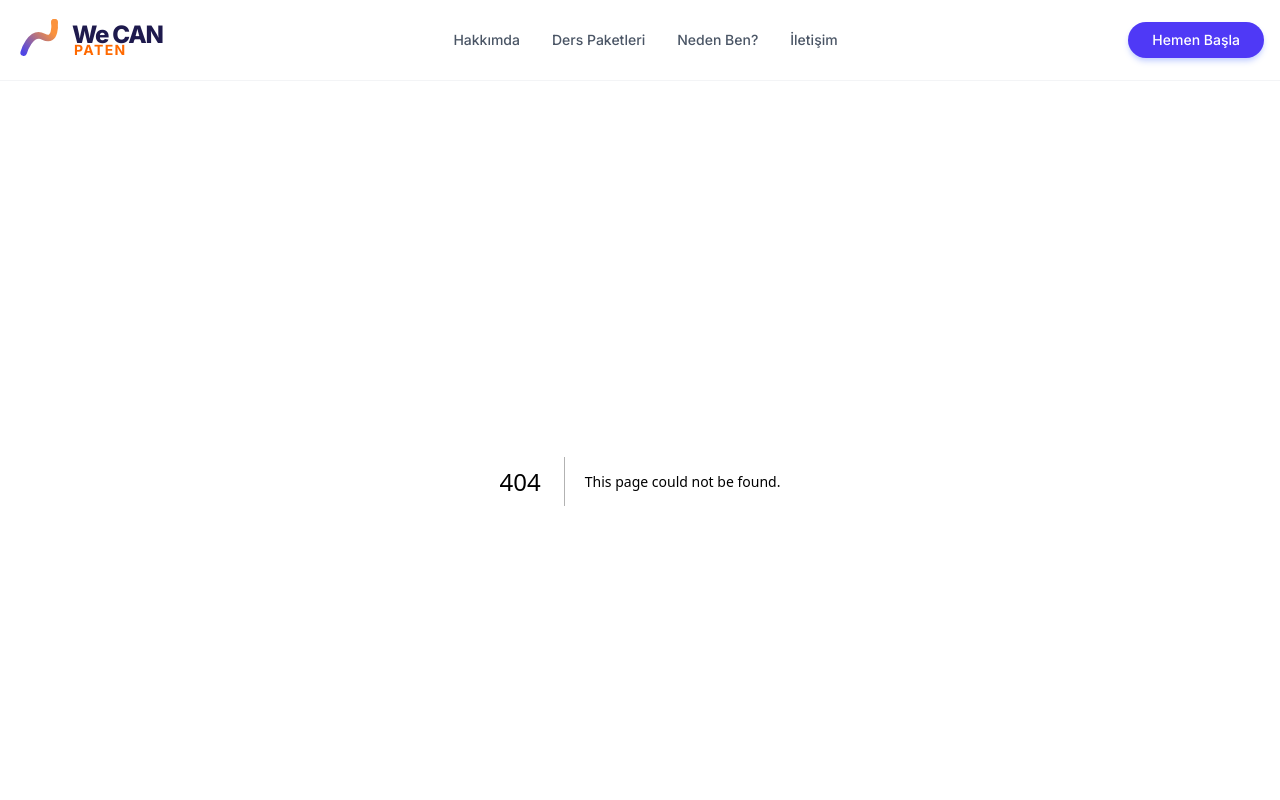
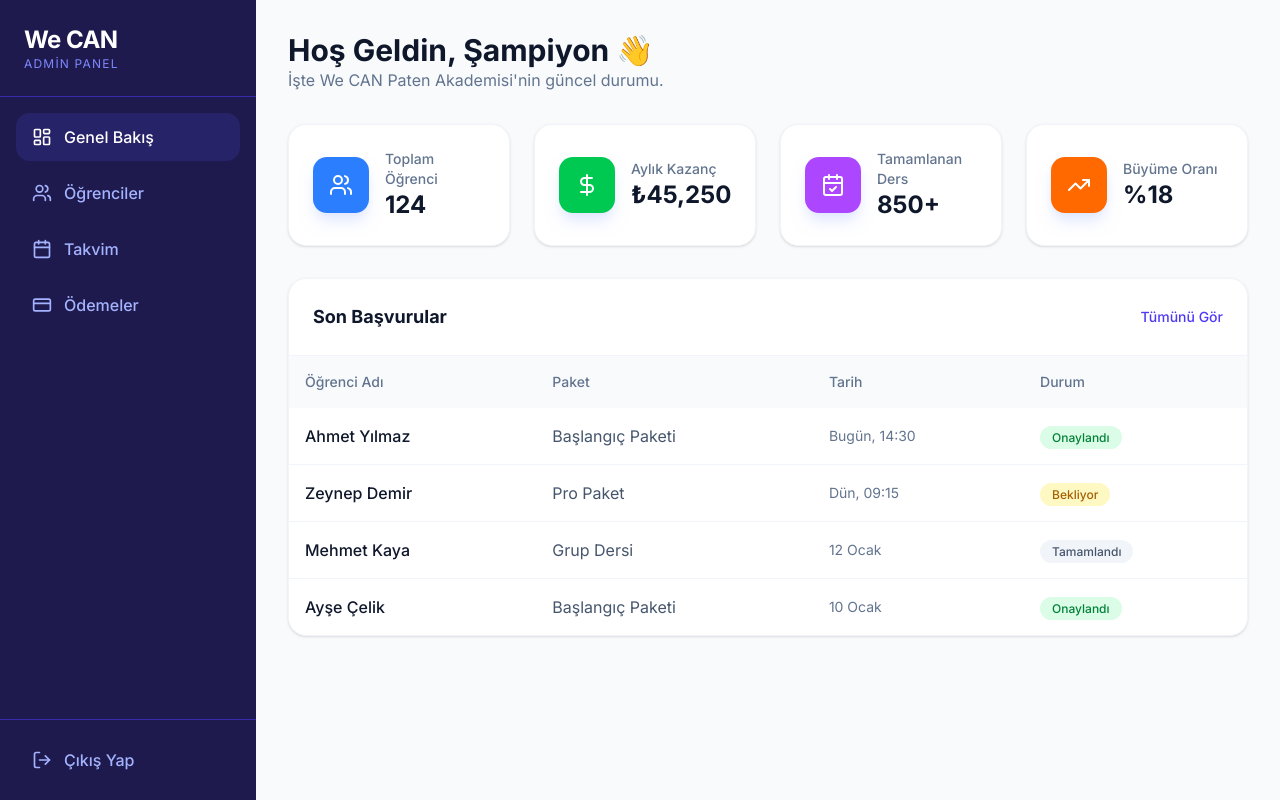
Before and after one commit to keklikabdullah07/weCAN, a Next.js app: page /admin in a window 1280 px wide. Before the commit this address had no page. Shown: the top 800 px of the page. Built offline with nearby package versions, Linux system fonts and the light colour scheme.

Commit message:
Admin dashboard tasarimi eklendi

```diff
--- /dev/null
+++ b/src/app/admin/layout.tsx
@@ -0,0 +1,61 @@
+import Link from "next/link";
+import {
+  LayoutDashboard,
+  Users,
+  Calendar,
+  Settings,
+  LogOut,
+  CreditCard
+} from "lucide-react";
+
+export default function AdminLayout({
+  children,
+}: {
+  children: React.ReactNode;
+}) {
+  return (
+    <div className="flex min-h-screen bg-slate-50">
+      {/* SOL MENÜ (SIDEBAR) */}
+      <aside className="w-64 bg-indigo-950 text-white flex-shrink-0 hidden md:flex flex-col">
+        <div className="p-6 border-b border-indigo-800">
+          <h2 className="text-2xl font-bold tracking-tight">We CAN</h2>
+          <p className="text-indigo-400 text-xs tracking-widest uppercase">Admin Panel</p>
+        </div>
+
+        <nav className="flex-1 p-4 space-y-2">
+          <Link href="/admin" className="flex items-center gap-3 px-4 py-3 bg-indigo-900/50 text-white rounded-xl transition-all hover:bg-indigo-800">
+            <LayoutDashboard size={20} />
+            <span className="font-medium">Genel Bakış</span>
+          </Link>
+
+          <Link href="/admin/students" className="flex items-center gap-3 px-4 py-3 text-indigo-300 hover:bg-indigo-900 hover:text-white rounded-xl transition-all">
+            <Users size={20} />
+            <span className="font-medium">Öğrenciler</span>
+          </Link>
+
+          <Link href="/admin/calendar" className="flex items-center gap-3 px-4 py-3 text-indigo-300 hover:bg-indigo-900 hover:text-white rounded-xl transition-all">
+            <Calendar size={20} />
+            <span className="font-medium">Takvim</span>
+          </Link>
+
+          <Link href="/admin/payments" className="flex items-center gap-3 px-4 py-3 text-indigo-300 hover:bg-indigo-900 hover:text-white rounded-xl transition-all">
+            <CreditCard size={20} />
+            <span className="font-medium">Ödemeler</span>
+          </Link>
+        </nav>
+
+        <div className="p-4 border-t border-indigo-800">
+          <button className="flex items-center gap-3 px-4 py-3 w-full text-indigo-300 hover:text-white hover:bg-red-500/20 rounded-xl transition-all">
+            <LogOut size={20} />
+            <span className="font-medium">Çıkış Yap</span>
+          </button>
+        </div>
+      </aside>
+
+      {/* SAĞ TARAF (İÇERİK ALANI) */}
+      <main className="flex-1 p-8 overflow-y-auto">
+        {children}
+      </main>
+    </div>
+  );
+}
--- /dev/null
+++ b/src/app/admin/page.tsx
@@ -0,0 +1,81 @@
+import { Users, DollarSign, CalendarCheck, TrendingUp } from "lucide-react";
+
+export default function AdminDashboard() {
+  // Şimdilik sahte verilerle tasarımı görelim
+  const stats = [
+    { label: "Toplam Öğrenci", value: "124", icon: Users, color: "bg-blue-500" },
+    { label: "Aylık Kazanç", value: "₺45,250", icon: DollarSign, color: "bg-green-500" },
+    { label: "Tamamlanan Ders", value: "850+", icon: CalendarCheck, color: "bg-purple-500" },
+    { label: "Büyüme Oranı", value: "%18", icon: TrendingUp, color: "bg-orange-500" },
+  ];
+
+  const recentStudents = [
+    { name: "Ahmet Yılmaz", plan: "Başlangıç Paketi", date: "Bugün, 14:30", status: "Onaylandı" },
+    { name: "Zeynep Demir", plan: "Pro Paket", date: "Dün, 09:15", status: "Bekliyor" },
+    { name: "Mehmet Kaya", plan: "Grup Dersi", date: "12 Ocak", status: "Tamamlandı" },
+    { name: "Ayşe Çelik", plan: "Başlangıç Paketi", date: "10 Ocak", status: "Onaylandı" },
+  ];
+
+  return (
+    <div className="space-y-8">
+      {/* Başlık */}
+      <div>
+        <h1 className="text-3xl font-bold text-slate-900">Hoş Geldin, Şampiyon 👋</h1>
+        <p className="text-slate-500">İşte We CAN Paten Akademisi'nin güncel durumu.</p>
+      </div>
+
+      {/* İstatistik Kartları */}
+      <div className="grid grid-cols-1 md:grid-cols-2 lg:grid-cols-4 gap-6">
+        {stats.map((stat, index) => (
+          <div key={index} className="bg-white p-6 rounded-2xl shadow-sm border border-slate-100 flex items-center gap-4 hover:shadow-md transition-shadow">
+            <div className={`${stat.color} p-4 rounded-xl text-white shadow-lg shadow-indigo-100`}>
+              <stat.icon size={24} />
+            </div>
+            <div>
+              <p className="text-slate-500 text-sm font-medium">{stat.label}</p>
+              <h3 className="text-2xl font-bold text-slate-900">{stat.value}</h3>
+            </div>
+          </div>
+        ))}
+      </div>
+
+      {/* Son Kayıtlar Tablosu */}
+      <div className="bg-white rounded-2xl shadow-sm border border-slate-100 overflow-hidden">
+        <div className="p-6 border-b border-slate-100 flex justify-between items-center">
+          <h3 className="font-bold text-lg text-slate-900">Son Başvurular</h3>
+          <button className="text-sm text-indigo-600 font-medium hover:underline">Tümünü Gör</button>
+        </div>
+        <div className="overflow-x-auto">
+          <table className="w-full text-left">
+            <thead className="bg-slate-50 text-slate-500 text-sm">
+              <tr>
+                <th className="p-4 font-medium">Öğrenci Adı</th>
+                <th className="p-4 font-medium">Paket</th>
+                <th className="p-4 font-medium">Tarih</th>
+                <th className="p-4 font-medium">Durum</th>
+              </tr>
+            </thead>
+            <tbody className="divide-y divide-slate-100">
+              {recentStudents.map((student, i) => (
+                <tr key={i} className="hover:bg-slate-50/50 transition-colors">
+                  <td className="p-4 font-medium text-slate-900">{student.name}</td>
+                  <td className="p-4 text-slate-600">{student.plan}</td>
+                  <td className="p-4 text-slate-500 text-sm">{student.date}</td>
+                  <td className="p-4">
+                    <span className={`px-3 py-1 rounded-full text-xs font-medium ${
+                      student.status === "Onaylandı" ? "bg-green-100 text-green-700" :
+                      student.status === "Bekliyor" ? "bg-yellow-100 text-yellow-700" :
+                      "bg-slate-100 text-slate-600"
+                    }`}>
+                      {student.status}
+                    </span>
+                  </td>
+                </tr>
+              ))}
+            </tbody>
+          </table>
+        </div>
+      </div>
+    </div>
+  );
+}
--- a/src/app/page.tsx
+++ b/src/app/page.tsx
@@ -1,6 +1,7 @@
 import { About } from "@/components/sections/about";
 import { Contact } from "@/components/sections/contact";
 import { Features } from "@/components/sections/features";
+import { Gallery } from "@/components/sections/gallery";
 import { Hero } from "@/components/sections/hero";
 import { Pricing } from "@/components/sections/pricing";
 
@@ -13,6 +14,7 @@ export default function Home() {
       <About />
       <Pricing />
       <Features />
+      <Gallery />
       <Contact />
 
     </main>
--- a/src/components/layout/header.tsx
+++ b/src/components/layout/header.tsx
@@ -12,6 +12,7 @@ import {
   Zap,
   MessageCircle,
   ChevronRight,
+  Image,
 } from "lucide-react";
 import { Button } from "@/components/ui/button";
 import {
@@ -24,6 +25,7 @@ import {
   SheetClose,
 } from "@/components/ui/sheet";
 import { Logo } from "@/components/shared/logo";
+import { usePathname } from "next/navigation";
 
 const NAV_ITEMS = [
   { href: "/", label: "Ana Sayfa", icon: Home },
@@ -31,9 +33,14 @@ const NAV_ITEMS = [
   { href: "#courses", label: "Ders Paketleri", icon: Package },
   { href: "#features", label: "Neden Ben?", icon: Zap },
   { href: "#contact", label: "İletişim", icon: MessageCircle },
+  { href: "#gallery", label: "Galeri", icon: Image },
 ];
 
 export function Header() {
+  const pathname = usePathname();
+  if (pathname.startsWith("/admin")) {
+    return null;
+  }
   return (
     <header className="sticky top-0 z-50 w-full border-b border-gray-100 bg-white/70 backdrop-blur-xl transition-all">
       <div className="container mx-auto flex h-20 items-center justify-between px-4">
--- /dev/null
+++ b/src/components/sections/gallery.tsx
@@ -0,0 +1,79 @@
+"use client";
+
+import { motion } from "framer-motion";
+import { ImageIcon } from "lucide-react";
+import Image from "next/image";
+
+// Rastgele paten görselleri (Unsplash'tan)
+const images = [
+  {
+    src: "https://images.unsplash.com/photo-1471513671800-b09c87e1497c?auto=format&fit=crop&q=80&w=800",
+    alt: "Paten Eğitimi Başlangıç",
+    className: "md:col-span-2 md:row-span-2", // Büyük resim
+  },
+  {
+    src: "https://images.unsplash.com/photo-1471513671800-b09c87e1497c?auto=format&fit=crop&q=80&w=800",
+    alt: "Sahilde Sürüş",
+    className: "md:col-span-1 md:row-span-1",
+  },
+  {
+    src: "https://images.unsplash.com/photo-1471513671800-b09c87e1497c?auto=format&fit=crop&q=80&w=800",
+    alt: "Akrobasi Denemeleri",
+    className: "md:col-span-1 md:row-span-1",
+  },
+  {
+    src: "https://images.unsplash.com/photo-1471513671800-b09c87e1497c?auto=format&fit=crop&q=80&w=800",
+    alt: "Grup Dersi",
+    className: "md:col-span-1 md:row-span-1",
+  },
+  {
+    src: "https://images.unsplash.com/photo-1471513671800-b09c87e1497c?auto=format&fit=crop&q=80&w=800",
+    alt: "Gece Sürüşü",
+    className: "md:col-span-1 md:row-span-1",
+  },
+];
+
+export function Gallery() {
+  return (
+    <section id="gallery" className="py-20 bg-white text-slate-900">
+      <div className="container mx-auto px-4">
+        {/* Başlık */}
+        <div className="text-center max-w-2xl mx-auto mb-16">
+          <div className="inline-flex items-center gap-2 bg-indigo-50 border border-indigo-100 rounded-full px-4 py-1 text-indigo-600 text-sm font-medium mb-4">
+            <ImageIcon size={16} />
+            <span>Anları Yakala</span>
+          </div>
+          <h2 className="text-3xl md:text-4xl font-bold mb-4 text-slate-900">
+            Derslerden Kareler
+          </h2>
+          <p className="text-slate-500 text-lg">
+            Sadece teknik değil, dostluk ve eğlence de öğretiyoruz. İşte
+            ekibimizden bazı anlar.
+          </p>
+        </div>
+
+        {/* Galeri Grid Yapısı */}
+        <div className="grid grid-cols-1 md:grid-cols-4 md:grid-rows-2 gap-4 h-[800px] md:h-[600px]">
+          {images.map((img, index) => (
+            <motion.div
+              key={index}
+              initial={{ opacity: 0, scale: 0.9 }}
+              whileInView={{ opacity: 1, scale: 1 }}
+              transition={{ duration: 0.5, delay: index * 0.1 }}
+              viewport={{ once: true }}
+              className={`relative rounded-3xl overflow-hidden group ${img.className}`}
+            >
+              <Image
+                src={img.src}
+                alt={img.alt}
+                fill
+                className="object-cover transition-transform duration-700 group-hover:scale-110"
+              />
+              <div className="absolute inset-0 bg-black/20 group-hover:bg-black/0 transition-colors duration-500" />
+            </motion.div>
+          ))}
+        </div>
+      </div>
+    </section>
+  );
+}
--- a/src/lib/constants.ts
+++ b/src/lib/constants.ts
@@ -7,6 +7,7 @@ export const NAV_LINKS = [
   { href: '#courses', label: 'Dersler' },
   { href: '#features', label: 'Neden Ben?' },
   { href: '#contact', label: 'İletişim' },
+  { href: '#gallery', label: 'Galeri' },
 ];
 
 // İstatistikler
```
